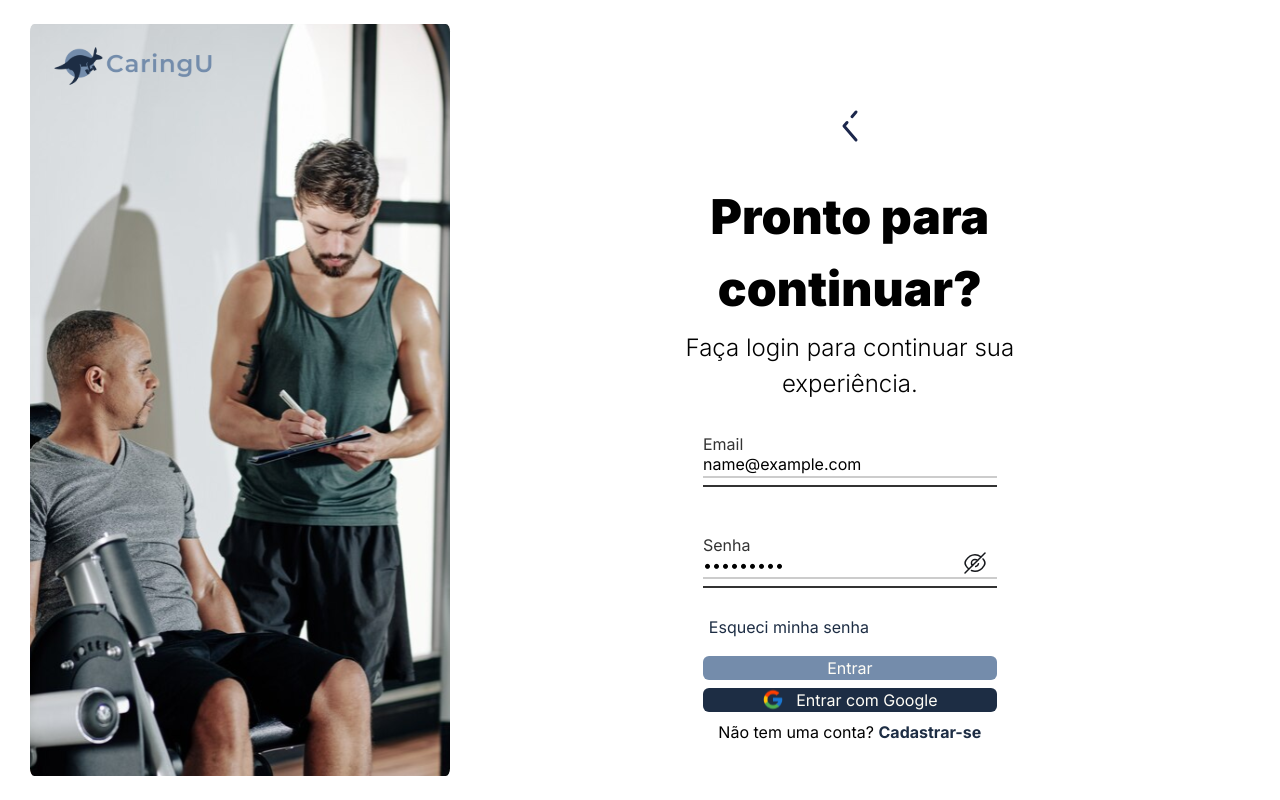
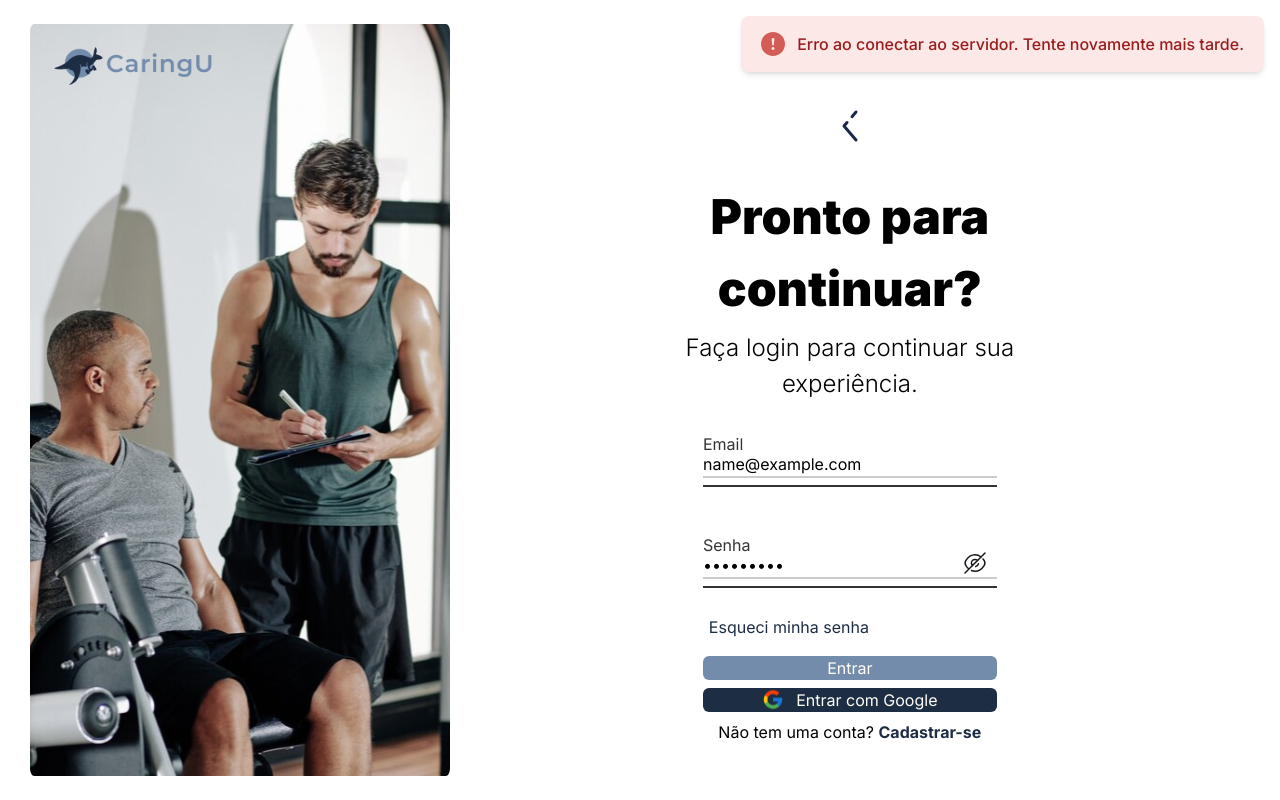
Before and after one commit to VitalisTech-Brasil/caringu-frontend, a React (Vite) app: page /login in a window 1280 px wide. Both pictures are taken after typing "name@example.com", "Sample123" into the empty fields and a click on the button "Entrar". Built offline with nearby package versions, Linux system fonts and the light colour scheme; no server answers.

Commit message:
fix: estilizando o alert por popup

```diff
--- a/src/components/Login/ColunaInputs.jsx
+++ b/src/components/Login/ColunaInputs.jsx
@@ -1,4 +1,4 @@
-import { React } from 'react';
+import { React,useEffect } from 'react';
 import setaVoltar from '../../assets/images/seta-voltar.svg';
 import googleLogo from '../../assets/logos/google-logo.svg';
 import { Link, useNavigate } from 'react-router-dom';
@@ -6,19 +6,28 @@ import Input from '../Utils/Inputs';
 import Button from '../Utils/Button';
 import { useForm } from 'react-hook-form';
 import { api } from '../../provider/api';
+import toast from 'react-hot-toast';
+import CustomToast from '../Utils/CustomToast';
 
 const ColunaInputs = () => {
   const navigate = useNavigate();
   const { register, handleSubmit, formState: { errors, isSubmitted } } = useForm();
 
+
+  useEffect(() => {
+    return () => {
+      toast.remove();
+    };
+  }, []);
+
   const verificarUsuario = async (data) => {
 
     const { email, senha } = data;
 
-    if (!email || !senha) {
-      alert('Por favor, preencha todos os campos!');
-      return;
-    }
+    // if (!email || !senha) {
+    //   alert('Por favor, preencha todos os campos!');
+    //   return;
+    // }
 
     try {
       const response = await api.post('/login', { email, senha }, {
@@ -31,6 +40,12 @@ const ColunaInputs = () => {
         sessionStorage.setItem('authToken', response.data.token);
         sessionStorage.setItem('usuario', response.data.nome);
         sessionStorage.setItem('tipo', response.data.tipo);
+
+          toast.custom((t) => (
+            <CustomToast t={t} type="success" message="Login realizado com sucesso!" />
+          ));
+
+
         setTimeout(() => {
           navigate('/home');
         }, 1000);
@@ -38,9 +53,16 @@ const ColunaInputs = () => {
         throw new Error('Ops! Ocorreu um erro interno.');
       }
     } catch (error) {
-      console.error('Erro ao realizar login:', error);
-      alert('Erro ao conectar ao servidor.');
-
+      if (error.response?.status === 401) {
+        toast.custom((t) => (
+          <CustomToast t={t} type="error" message="Credenciais inválidas. Verifique seu email e senha." />
+        ));
+      } else {
+        console.error('Erro ao realizar login:', error);
+        toast.custom((t) => (
+          <CustomToast t={t} type="error" message="Erro ao conectar ao servidor. Tente novamente mais tarde." />
+        ));
+      }
     }
   };
 
--- /dev/null
+++ b/src/components/Utils/CustomToast.jsx
@@ -0,0 +1,32 @@
+import { CheckCircle } from 'lucide-react';
+import info2 from '../../assets/images/info-2.svg';
+
+const toastTypes = {
+  success: {
+    icon: <CheckCircle className="text-green-600" />,
+    bg: 'bg-green-100',
+    text: 'text-green-800'
+  },
+  error: {
+    icon: <img src={info2} alt="Custom Icon" className="w-6 h-6" />,
+    bg: 'bg-red-100',
+    text: 'text-red-800'
+  }
+};
+
+const CustomToast = ({ t, type = 'success', message }) => {
+  const { icon, bg, text } = toastTypes[type];
+
+  return (
+    <div
+      className={`flex items-center gap-3 px-5 py-4 rounded-lg shadow-md transition-all duration-300 ${bg} ${text} ${
+        t.visible ? 'animate-enter' : 'animate-leave'
+      }`}
+    >
+      {icon}
+      <span className="font-medium">{message}</span>
+    </div>
+  );
+};
+
+export default CustomToast;
--- a/src/pages/login.jsx
+++ b/src/pages/login.jsx
@@ -2,6 +2,8 @@ import { useEffect } from "react";
 import ColunaImagem from "../components/Login/ColunaImagem";
 import ColunaInputs from "../components/Login/ColunaInputs";
 import "../styles/login.css";
+import { Toaster } from 'react-hot-toast';
+
 
 const Login = () => {
   useEffect(() => {
@@ -11,6 +13,7 @@ const Login = () => {
     <main className="flex items-center justify-center h-screen w-scrren p-1">
       <ColunaImagem />
       <ColunaInputs />
+      <Toaster position="top-right" reverseOrder={false} />
     </main>
   );
 };
```
